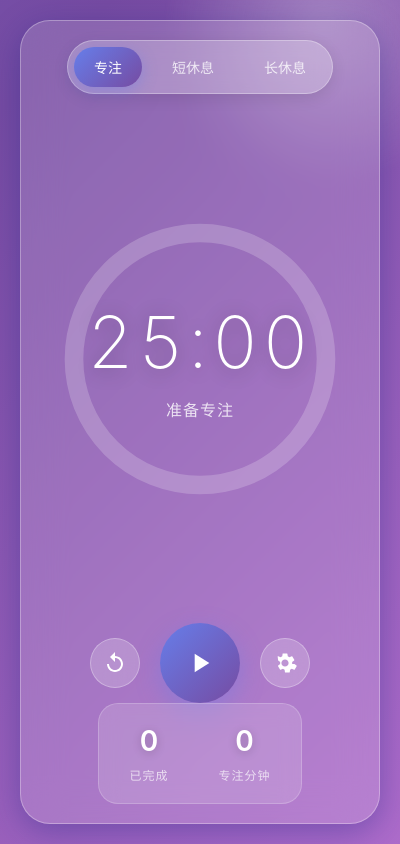
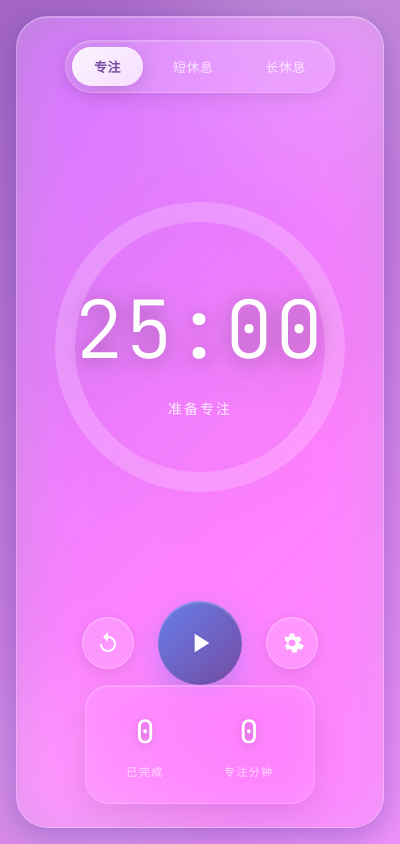
Before and after one commit to sunbin160514/pomodoro-timer, an Electron app: page index.html in a window 400 px wide. Drawn offline with Linux system fonts and the light colour scheme; no server answers.

Commit message:
进一步优化UI：精致字体排版、玻璃拟态增强、更优雅的动效

```diff
--- a/index.html
+++ b/index.html
@@ -4,10 +4,15 @@
     <meta charset="UTF-8">
     <meta name="viewport" content="width=device-width, initial-scale=1.0">
     <title>番茄钟</title>
+    <link rel="preconnect" href="https://fonts.googleapis.com">
+    <link rel="preconnect" href="https://fonts.gstatic.com" crossorigin>
+    <link href="https://fonts.googleapis.com/css2?family=JetBrains+Mono:wght@300;400&family=Inter:wght@400;500;600&display=swap" rel="stylesheet">
     <link rel="stylesheet" href="styles.css">
 </head>
 <body>
     <div class="container">
+        <div class="deco-orb"></div>
+
         <!-- 模式切换标签 -->
         <div class="mode-tabs">
             <button class="mode-btn active" data-mode="pomodoro">专注</button>
--- a/styles.css
+++ b/styles.css
@@ -16,10 +16,10 @@
 }
 
 body {
-    font-family: -apple-system, BlinkMacSystemFont, 'Segoe UI', Roboto, 'Helvetica Neue', Arial, sans-serif;
-    background: linear-gradient(135deg, #667eea 0%, #764ba2 50%, #f093fb 100%);
+    font-family: 'Inter', -apple-system, BlinkMacSystemFont, 'Segoe UI', sans-serif;
+    background: linear-gradient(135deg, #667eea 0%, #764ba2 30%, #f093fb 70%, #f5af19 100%);
     background-size: 400% 400%;
-    animation: gradientShift 15s ease infinite;
+    animation: gradientShift 20s ease infinite;
     color: var(--text-primary);
     height: 100vh;
     overflow: hidden;
@@ -45,51 +45,59 @@ body {
 .container::before {
     content: '';
     position: fixed;
-    top: 20px;
-    left: 20px;
-    right: 20px;
-    bottom: 20px;
-    background: rgba(255, 255, 255, 0.15);
-    backdrop-filter: blur(20px);
-    border-radius: 30px;
-    border: 1px solid rgba(255, 255, 255, 0.3);
-    box-shadow: 0 8px 32px 0 rgba(31, 38, 135, 0.37);
+    top: 16px;
+    left: 16px;
+    right: 16px;
+    bottom: 16px;
+    background: linear-gradient(135deg, rgba(255, 255, 255, 0.2) 0%, rgba(255, 255, 255, 0.1) 100%);
+    backdrop-filter: blur(30px) saturate(180%);
+    border-radius: 32px;
+    border: 1px solid rgba(255, 255, 255, 0.25);
+    box-shadow:
+        0 8px 32px 0 rgba(31, 38, 135, 0.3),
+        inset 0 1px 0 rgba(255, 255, 255, 0.3);
     z-index: -1;
 }
 
 /* 模式切换标签 */
 .mode-tabs {
     display: flex;
-    gap: 10px;
-    background: rgba(255, 255, 255, 0.25);
+    gap: 8px;
+    background: rgba(255, 255, 255, 0.15);
     padding: 6px;
     border-radius: 30px;
-    backdrop-filter: blur(10px);
-    border: 1px solid rgba(255, 255, 255, 0.3);
-    box-shadow: 0 4px 15px rgba(0, 0, 0, 0.1);
+    backdrop-filter: blur(20px);
+    border: 1px solid rgba(255, 255, 255, 0.2);
+    box-shadow:
+        0 4px 20px rgba(0, 0, 0, 0.1),
+        inset 0 1px 0 rgba(255, 255, 255, 0.2);
 }
 
 .mode-btn {
-    padding: 10px 20px;
+    padding: 10px 22px;
     border: none;
     background: transparent;
-    color: rgba(255, 255, 255, 0.8);
-    font-size: 14px;
+    color: rgba(255, 255, 255, 0.75);
+    font-size: 13px;
     font-weight: 500;
-    border-radius: 20px;
+    border-radius: 24px;
     cursor: pointer;
-    transition: all 0.3s cubic-bezier(0.4, 0, 0.2, 1);
+    transition: all 0.35s cubic-bezier(0.4, 0, 0.2, 1);
+    letter-spacing: 0.5px;
 }
 
 .mode-btn:hover {
     color: white;
-    transform: translateY(-1px);
+    transform: translateY(-2px);
 }
 
 .mode-btn.active {
-    background: linear-gradient(135deg, #667eea 0%, #764ba2 100%);
-    color: white;
-    box-shadow: 0 4px 15px rgba(102, 126, 234, 0.4);
+    background: linear-gradient(135deg, rgba(255,255,255,0.9) 0%, rgba(255,255,255,0.7) 100%);
+    color: #764ba2;
+    box-shadow:
+        0 4px 20px rgba(0, 0, 0, 0.15),
+        inset 0 1px 0 rgba(255, 255, 255, 0.5);
+    font-weight: 600;
 }
 
 /* 计时器 */
@@ -102,8 +110,9 @@ body {
 
 .progress-ring {
     position: relative;
-    width: 280px;
-    height: 280px;
+    width: 300px;
+    height: 300px;
+    filter: drop-shadow(0 10px 30px rgba(0, 0, 0, 0.2));
 }
 
 .progress-svg {
@@ -147,28 +156,32 @@ body {
 
 .time {
     display: block;
-    font-size: 72px;
-    font-weight: 200;
-    letter-spacing: 4px;
+    font-family: 'JetBrains Mono', monospace;
+    font-size: 80px;
+    font-weight: 300;
+    letter-spacing: 2px;
     font-variant-numeric: tabular-nums;
     color: white;
-    text-shadow: 0 2px 20px rgba(0, 0, 0, 0.3);
+    text-shadow:
+        0 2px 20px rgba(0, 0, 0, 0.3),
+        0 0 40px rgba(255, 255, 255, 0.2);
 }
 
 .status {
     display: block;
-    font-size: 16px;
-    color: rgba(255, 255, 255, 0.8);
-    margin-top: 12px;
-    font-weight: 400;
-    letter-spacing: 1px;
+    font-size: 14px;
+    color: rgba(255, 255, 255, 0.85);
+    margin-top: 16px;
+    font-weight: 500;
+    letter-spacing: 2px;
+    text-transform: uppercase;
 }
 
 /* 控制按钮 */
 .controls {
     display: flex;
     align-items: center;
-    gap: 20px;
+    gap: 24px;
 }
 
 .control-btn {
@@ -177,25 +190,50 @@ body {
     justify-content: center;
     border: none;
     cursor: pointer;
-    transition: all 0.2s ease;
+    transition: all 0.3s cubic-bezier(0.4, 0, 0.2, 1);
+    position: relative;
+    overflow: hidden;
+}
+
+.control-btn::before {
+    content: '';
+    position: absolute;
+    top: 50%;
+    left: 50%;
+    width: 0;
+    height: 0;
+    border-radius: 50%;
+    background: rgba(255, 255, 255, 0.3);
+    transform: translate(-50%, -50%);
+    transition: width 0.6s, height 0.6s;
+}
+
+.control-btn:active::before {
+    width: 100%;
+    height: 100%;
 }
 
 .control-btn.primary {
-    width: 80px;
-    height: 80px;
+    width: 84px;
+    height: 84px;
     border-radius: 50%;
     background: linear-gradient(135deg, #667eea 0%, #764ba2 100%);
     color: white;
-    box-shadow: 0 8px 25px rgba(102, 126, 234, 0.4);
+    box-shadow:
+        0 10px 30px rgba(102, 126, 234, 0.4),
+        inset 0 2px 0 rgba(255, 255, 255, 0.2);
 }
 
 .control-btn.primary:hover {
-    transform: scale(1.08) translateY(-2px);
-    box-shadow: 0 12px 35px rgba(102, 126, 234, 0.5);
+    transform: scale(1.1) translateY(-3px);
+    box-shadow:
+        0 15px 40px rgba(102, 126, 234, 0.5),
+        inset 0 2px 0 rgba(255, 255, 255, 0.3);
 }
 
 .control-btn.primary:active {
-    transform: scale(0.98);
+    transform: scale(0.96);
+    box-shadow: 0 5px 15px rgba(102, 126, 234, 0.3);
 }
 
 .control-btn.primary svg {
@@ -203,19 +241,28 @@ body {
 }
 
 .control-btn.secondary {
-    width: 50px;
-    height: 50px;
+    width: 52px;
+    height: 52px;
     border-radius: 50%;
-    background: rgba(255, 255, 255, 0.2);
-    border: 1px solid rgba(255, 255, 255, 0.3);
+    background: rgba(255, 255, 255, 0.15);
+    border: 1px solid rgba(255, 255, 255, 0.25);
     color: white;
-    backdrop-filter: blur(10px);
+    backdrop-filter: blur(15px);
+    box-shadow:
+        0 4px 15px rgba(0, 0, 0, 0.1),
+        inset 0 1px 0 rgba(255, 255, 255, 0.2);
 }
 
 .control-btn.secondary:hover {
-    background: rgba(255, 255, 255, 0.3);
-    transform: scale(1.1);
-    box-shadow: 0 4px 15px rgba(0, 0, 0, 0.2);
+    background: rgba(255, 255, 255, 0.25);
+    transform: scale(1.12) translateY(-2px);
+    box-shadow:
+        0 8px 25px rgba(0, 0, 0, 0.15),
+        inset 0 1px 0 rgba(255, 255, 255, 0.3);
+}
+
+.control-btn.secondary:active {
+    transform: scale(0.95);
 }
 
 .control-btn.secondary svg {
@@ -225,33 +272,38 @@ body {
 /* 统计 */
 .stats {
     display: flex;
-    gap: 50px;
-    padding: 20px 30px;
-    background: rgba(255, 255, 255, 0.15);
-    backdrop-filter: blur(10px);
-    border-radius: 20px;
-    border: 1px solid rgba(255, 255, 255, 0.2);
+    gap: 60px;
+    padding: 24px 40px;
+    background: rgba(255, 255, 255, 0.1);
+    backdrop-filter: blur(20px) saturate(150%);
+    border-radius: 24px;
+    border: 1px solid rgba(255, 255, 255, 0.18);
+    box-shadow:
+        0 8px 32px rgba(0, 0, 0, 0.1),
+        inset 0 1px 0 rgba(255, 255, 255, 0.2);
 }
 
 .stat-item {
     display: flex;
     flex-direction: column;
     align-items: center;
-    gap: 8px;
+    gap: 10px;
 }
 
 .stat-value {
-    font-size: 28px;
-    font-weight: 600;
+    font-family: 'JetBrains Mono', monospace;
+    font-size: 32px;
+    font-weight: 400;
     color: white;
     text-shadow: 0 2px 10px rgba(0, 0, 0, 0.2);
 }
 
 .stat-label {
-    font-size: 12px;
+    font-size: 11px;
     color: rgba(255, 255, 255, 0.7);
     text-transform: uppercase;
-    letter-spacing: 1px;
+    letter-spacing: 1.5px;
+    font-weight: 500;
 }
 
 /* 设置面板 */
@@ -274,12 +326,14 @@ body {
 }
 
 .settings-content {
-    background: rgba(255, 255, 255, 0.95);
-    border-radius: 24px;
-    width: 340px;
-    padding: 28px;
-    box-shadow: 0 25px 50px -12px rgba(0, 0, 0, 0.25);
-    animation: modalSlideIn 0.3s cubic-bezier(0.4, 0, 0.2, 1);
+    background: linear-gradient(135deg, rgba(255, 255, 255, 0.98) 0%, rgba(255, 255, 255, 0.95) 100%);
+    border-radius: 28px;
+    width: 360px;
+    padding: 32px;
+    box-shadow:
+        0 25px 50px -12px rgba(0, 0, 0, 0.25),
+        0 0 0 1px rgba(255, 255, 255, 0.5) inset;
+    animation: modalSlideIn 0.4s cubic-bezier(0.16, 1, 0.3, 1);
 }
 
 @keyframes modalSlideIn {
@@ -336,14 +390,24 @@ body {
 }
 
 .setting-item input[type="number"] {
-    width: 60px;
-    padding: 8px 12px;
-    background: var(--bg-color);
-    border: 1px solid var(--border-color);
-    border-radius: 8px;
+    width: 64px;
+    padding: 10px 14px;
+    background: rgba(118, 75, 162, 0.05);
+    border: 2px solid rgba(118, 75, 162, 0.1);
+    border-radius: 12px;
     color: var(--text-primary);
     font-size: 14px;
+    font-weight: 500;
     text-align: center;
+    font-family: 'JetBrains Mono', monospace;
+    transition: all 0.2s ease;
+}
+
+.setting-item input[type="number"]:focus {
+    outline: none;
+    border-color: rgba(118, 75, 162, 0.3);
+    background: rgba(118, 75, 162, 0.08);
+    box-shadow: 0 0 0 3px rgba(118, 75, 162, 0.1);
 }
 
 /* 开关样式 */
@@ -417,30 +481,59 @@ input:checked + .slider:before {
 
 /* 动画 */
 @keyframes pulse {
-    0%, 100% { opacity: 1; transform: scale(1); }
-    50% { opacity: 0.85; transform: scale(0.98); }
+    0%, 100% {
+        opacity: 1;
+        transform: scale(1);
+        text-shadow: 0 2px 20px rgba(0, 0, 0, 0.3), 0 0 40px rgba(255, 255, 255, 0.2);
+    }
+    50% {
+        opacity: 0.9;
+        transform: scale(0.985);
+        text-shadow: 0 2px 20px rgba(0, 0, 0, 0.3), 0 0 60px rgba(255, 255, 255, 0.3);
+    }
 }
 
 .timer-running .time {
-    animation: pulse 2s ease-in-out infinite;
+    animation: pulse 3s cubic-bezier(0.4, 0, 0.6, 1) infinite;
 }
 
 /* 浮动装饰元素 */
 .container::after {
     content: '';
     position: fixed;
+    width: 400px;
+    height: 400px;
+    background: radial-gradient(circle, rgba(255,255,255,0.25) 0%, transparent 60%);
+    border-radius: 50%;
+    top: -200px;
+    right: -150px;
+    z-index: -2;
+    animation: float 25s ease-in-out infinite;
+    filter: blur(40px);
+}
+
+.container .deco-orb {
+    position: fixed;
     width: 300px;
     height: 300px;
-    background: radial-gradient(circle, rgba(255,255,255,0.3) 0%, transparent 70%);
+    background: radial-gradient(circle, rgba(255,255,255,0.2) 0%, transparent 65%);
     border-radius: 50%;
-    top: -150px;
-    right: -100px;
+    bottom: -100px;
+    left: -80px;
     z-index: -2;
-    animation: float 20s ease-in-out infinite;
+    animation: float2 30s ease-in-out infinite;
+    filter: blur(30px);
 }
 
 @keyframes float {
     0%, 100% { transform: translate(0, 0) scale(1); }
-    33% { transform: translate(-30px, 30px) scale(1.1); }
-    66% { transform: translate(20px, -20px) scale(0.9); }
+    25% { transform: translate(-40px, 40px) scale(1.15); }
+    50% { transform: translate(20px, 60px) scale(0.9); }
+    75% { transform: translate(50px, -20px) scale(1.05); }
 }
+
+@keyframes float2 {
+    0%, 100% { transform: translate(0, 0) scale(1); }
+    33% { transform: translate(30px, -40px) scale(1.1); }
+    66% { transform: translate(-20px, 20px) scale(0.95); }
+}
```
